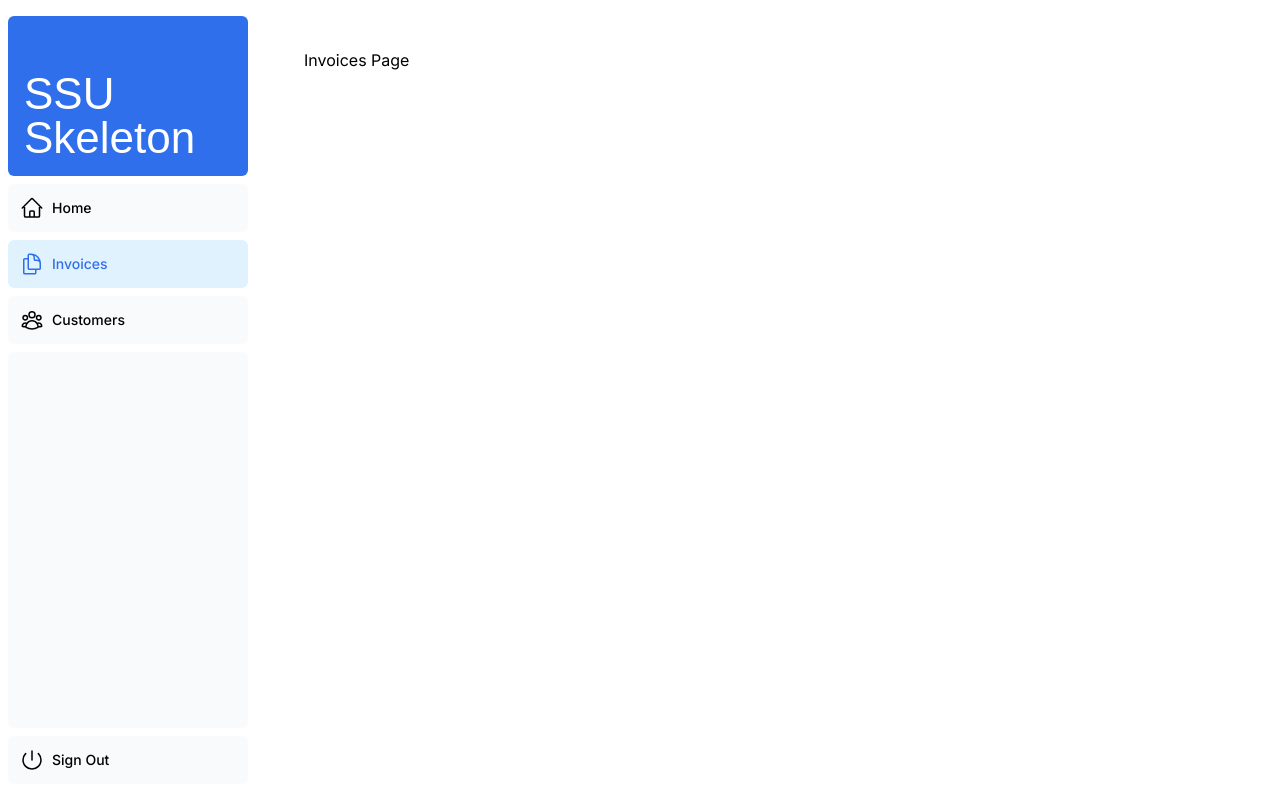
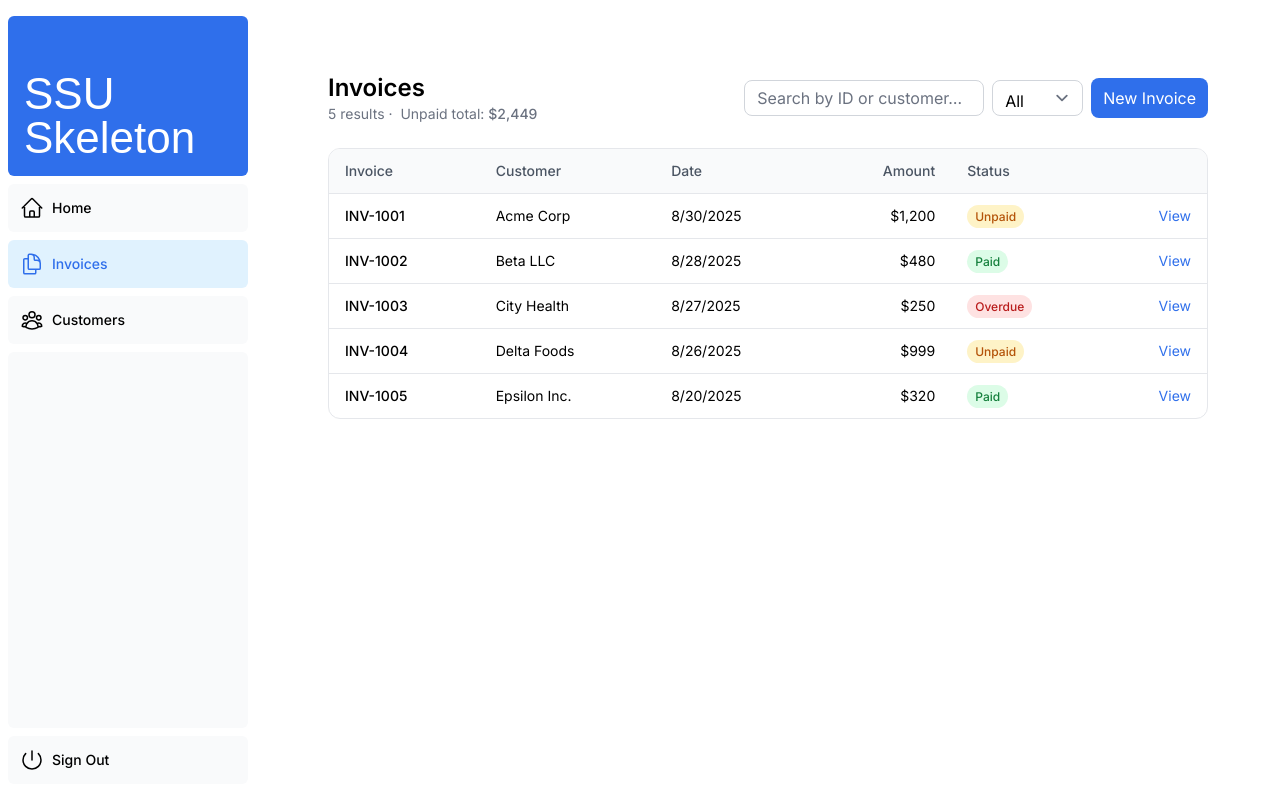
Before and after one commit to brockenbrough/ssu-social-next, a Next.js app in the folder ssu-app/: page /portal/dashboard/invoices in a window 1280 px wide. Built offline with nearby package versions, Linux system fonts and the light colour scheme; a web font is replaced by a local one.

Commit message:
modified:   ssu-app/app/portal/dashboard/invoices/page.tsx

```diff
--- a/ssu-app/app/portal/dashboard/invoices/page.tsx
+++ b/ssu-app/app/portal/dashboard/invoices/page.tsx
@@ -1,3 +1,131 @@
-export default function Page() {
-    return <p>Invoices Page</p>;
-  }
+"use client";
+import { useMemo, useState } from "react";
+
+
+const SAMPLE_INVOICES = [
+  { id: "INV-1001", customer: "Acme Corp",    date: "2025-08-30", amount: 1200, status: "Unpaid"  },
+  { id: "INV-1002", customer: "Beta LLC",     date: "2025-08-28", amount:  480, status: "Paid"    },
+  { id: "INV-1003", customer: "City Health",  date: "2025-08-27", amount:  250, status: "Overdue" },
+  { id: "INV-1004", customer: "Delta Foods",  date: "2025-08-26", amount:  999, status: "Unpaid"  },
+  { id: "INV-1005", customer: "Epsilon Inc.", date: "2025-08-20", amount:  320, status: "Paid"    },
+];
+
+const statusColor = (s: string) =>
+  s === "Paid" ? "bg-green-100 text-green-700"
+  : s === "Unpaid" ? "bg-amber-100 text-amber-700"
+  : "bg-red-100 text-red-700"; // Overdue
+
+export default function InvoicesPage() {
+  const [q, setQ] = useState("");
+  const [status, setStatus] = useState("All");
+
+  const filtered = useMemo(() => {
+    const ql = q.trim().toLowerCase();
+    return SAMPLE_INVOICES.filter(inv => {
+      const matchText =
+        inv.id.toLowerCase().includes(ql) ||
+        inv.customer.toLowerCase().includes(ql);
+      const matchStatus = status === "All" ? true : inv.status === status;
+      return matchText && matchStatus;
+    });
+  }, [q, status]);
+
+  const totalUnpaid = useMemo(() => {
+    return filtered
+      .filter(i => i.status !== "Paid")
+      .reduce((sum, i) => sum + i.amount, 0);
+  }, [filtered]);
+
+  return (
+    <div className="p-6">
+      <div className="mb-6 flex flex-col md:flex-row md:items-center md:justify-between gap-3">
+        <div>
+          <h1 className="text-2xl font-semibold">Invoices</h1>
+          <p className="text-sm text-gray-500">
+            {filtered.length} result{filtered.length !== 1 ? "s" : ""} ·
+            &nbsp;Unpaid total:{" "}
+            <span className="font-medium">${totalUnpaid.toLocaleString()}</span>
+          </p>
+        </div>
+
+        <div className="flex items-center gap-2">
+          <input
+            value={q}
+            onChange={(e) => setQ(e.target.value)}
+            placeholder="Search by ID or customer…"
+            className="h-9 w-60 rounded-lg border border-gray-300 px-3 outline-none focus:ring-2 focus:ring-blue-500"
+          />
+          <select
+            value={status}
+            onChange={(e) => setStatus(e.target.value)}
+            className="h-9 rounded-lg border border-gray-300 px-3 outline-none focus:ring-2 focus:ring-blue-500"
+          >
+            <option>All</option>
+            <option>Unpaid</option>
+            <option>Paid</option>
+            <option>Overdue</option>
+          </select>
+
+          <a
+            href="/invoices/new"
+            className="inline-flex items-center gap-2 rounded-lg bg-blue-600 px-3 py-2 text-white hover:bg-blue-700 transition"
+          >
+            {/* remove the icon if you don't have lucide-react */}
+
+            New Invoice
+          </a>
+        </div>
+      </div>
+
+      <div className="overflow-x-auto rounded-xl border border-gray-200 bg-white">
+        <table className="min-w-full text-sm">
+          <thead className="bg-gray-50 text-left">
+            <tr>
+              <th className="px-4 py-3 font-medium text-gray-600">Invoice</th>
+              <th className="px-4 py-3 font-medium text-gray-600">Customer</th>
+              <th className="px-4 py-3 font-medium text-gray-600">Date</th>
+              <th className="px-4 py-3 font-medium text-gray-600 text-right">Amount</th>
+              <th className="px-4 py-3 font-medium text-gray-600">Status</th>
+              <th className="px-4 py-3"></th>
+            </tr>
+          </thead>
+          <tbody>
+            {filtered.map((inv) => (
+              <tr key={inv.id} className="border-t">
+                <td className="px-4 py-3 font-medium">{inv.id}</td>
+                <td className="px-4 py-3">{inv.customer}</td>
+                <td className="px-4 py-3">
+                  {new Date(inv.date).toLocaleDateString()}
+                </td>
+                <td className="px-4 py-3 text-right">
+                  ${inv.amount.toLocaleString()}
+                </td>
+                <td className="px-4 py-3">
+                  <span className={`rounded-full px-2 py-1 text-xs font-medium ${statusColor(inv.status)}`}>
+                    {inv.status}
+                  </span>
+                </td>
+                <td className="px-4 py-3 text-right">
+                  <a
+                    href={`/invoices/${inv.id}`}
+                    className="text-blue-600 hover:underline"
+                  >
+                    View
+                  </a>
+                </td>
+              </tr>
+            ))}
+
+            {filtered.length === 0 && (
+              <tr>
+                <td colSpan={6} className="px-4 py-10 text-center text-gray-500">
+                  No invoices match your filter.
+                </td>
+              </tr>
+            )}
+          </tbody>
+        </table>
+      </div>
+    </div>
+  );
+}
```
Also changed, not shown: 2 other files (tests, documents, lock files or other folders).
